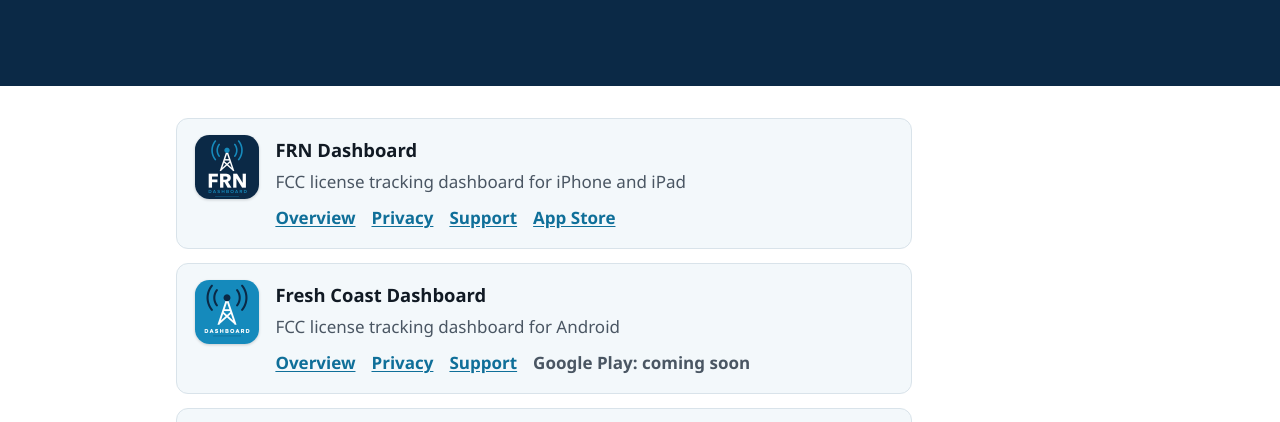
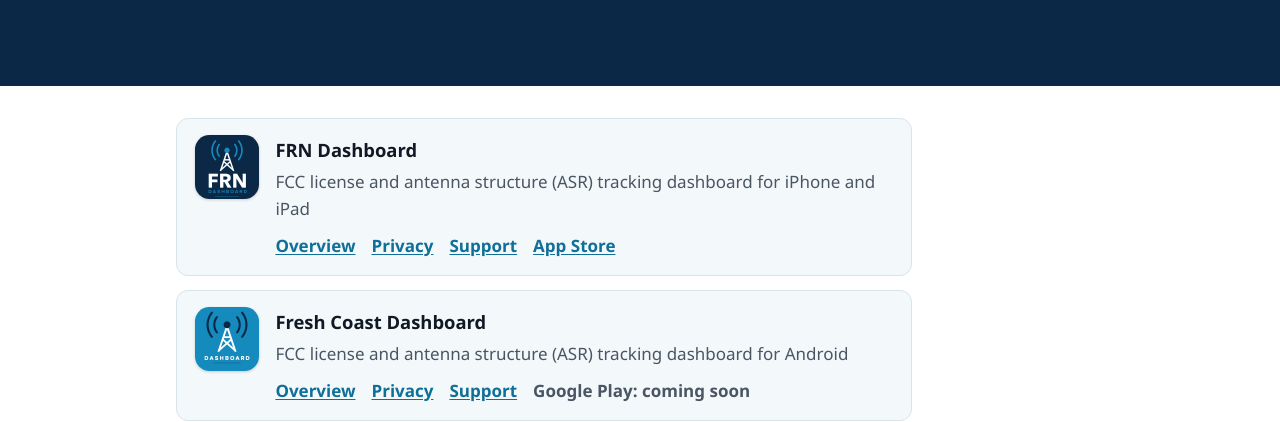
Before and after one commit to markoverhuel-ios/policies, a plain HTML site: page index.html in a window 1280 px wide. Shown: the part 307-729 px from the top of the page. Drawn offline with Linux system fonts and the light colour scheme.

Commit message:
Home: call out ASR antenna structures on dashboard cards
Co-Authored-By: Claude Sonnet 5.5 <noreply@anthropic.com>

```diff
--- a/index.html
+++ b/index.html
@@ -21,8 +21,8 @@
 <main class="in">
 <ul class="apps">
 <!-- apps:start -->
-<li class="app-card"><img class="app-icon" src="assets/icons/frn-dashboard.png" alt="" width="64" height="64"><div><h2>FRN Dashboard</h2><p>FCC license tracking dashboard for iPhone and iPad</p><div class="links"><a href="frn-dashboard/">Overview</a><a href="frn-dashboard/privacy.html">Privacy</a><a href="frn-dashboard/support.html">Support</a><a href="https://apps.apple.com/us/app/frn-dashboard/id6807644201">App Store</a></div></div></li>
-<li class="app-card"><img class="app-icon" src="assets/icons/fresh-coast-dashboard.png" alt="" width="64" height="64"><div><h2>Fresh Coast Dashboard</h2><p>FCC license tracking dashboard for Android</p><div class="links"><a href="fresh-coast-dashboard/">Overview</a><a href="fresh-coast-dashboard/privacy.html">Privacy</a><a href="fresh-coast-dashboard/support.html">Support</a><span class="status">Google Play: coming soon</span></div></div></li>
+<li class="app-card"><img class="app-icon" src="assets/icons/frn-dashboard.png" alt="" width="64" height="64"><div><h2>FRN Dashboard</h2><p>FCC license and antenna structure (ASR) tracking dashboard for iPhone and iPad</p><div class="links"><a href="frn-dashboard/">Overview</a><a href="frn-dashboard/privacy.html">Privacy</a><a href="frn-dashboard/support.html">Support</a><a href="https://apps.apple.com/us/app/frn-dashboard/id6807644201">App Store</a></div></div></li>
+<li class="app-card"><img class="app-icon" src="assets/icons/fresh-coast-dashboard.png" alt="" width="64" height="64"><div><h2>Fresh Coast Dashboard</h2><p>FCC license and antenna structure (ASR) tracking dashboard for Android</p><div class="links"><a href="fresh-coast-dashboard/">Overview</a><a href="fresh-coast-dashboard/privacy.html">Privacy</a><a href="fresh-coast-dashboard/support.html">Support</a><span class="status">Google Play: coming soon</span></div></div></li>
 <li class="app-card"><img class="app-icon" src="assets/icons/ham-trainer.png" alt="" width="64" height="64"><div><h2>HAMTrainer</h2><p>Study app for the FCC Amateur Radio Technician license exam</p><div class="links"><a href="ham-trainer/">Overview</a><a href="ham-trainer/privacy.html">Privacy</a><a href="ham-trainer/support.html">Support</a><a href="https://apps.apple.com/us/app/hamtrainer/id6817174373">App Store</a><span class="status">Google Play: coming soon</span></div></div></li>
 <li class="app-card"><img class="app-icon" src="assets/icons/grol-trainer.png" alt="" width="64" height="64"><div><h2>GROL Trainer</h2><p>Study app for the FCC General Radiotelephone Operator License exam</p><div class="links"><a href="grol-trainer/">Overview</a><a href="grol-trainer/privacy.html">Privacy</a><a href="grol-trainer/support.html">Support</a><a href="https://apps.apple.com/us/app/groltrainer/id6804664998">App Store</a><span class="status">Google Play: coming soon</span></div></div></li>
 <li class="app-card"><img class="app-icon" src="assets/icons/spectrum-scout.png" alt="" width="64" height="64"><div><h2>Spectrum Scout</h2><p>FCC towers and licensed sites on one map, for radio hobbyists</p><div class="links"><a href="spectrum-scout/">Overview</a><a href="spectrum-scout/privacy.html">Privacy</a><a href="spectrum-scout/support.html">Support</a><a href="https://apps.apple.com/us/app/spectrum-scout-rf/id6823743030">App Store</a><a href="https://play.google.com/store/apps/details?id=com.freshcoastrf.spectrumscout">Google Play</a></div></div></li>
```
